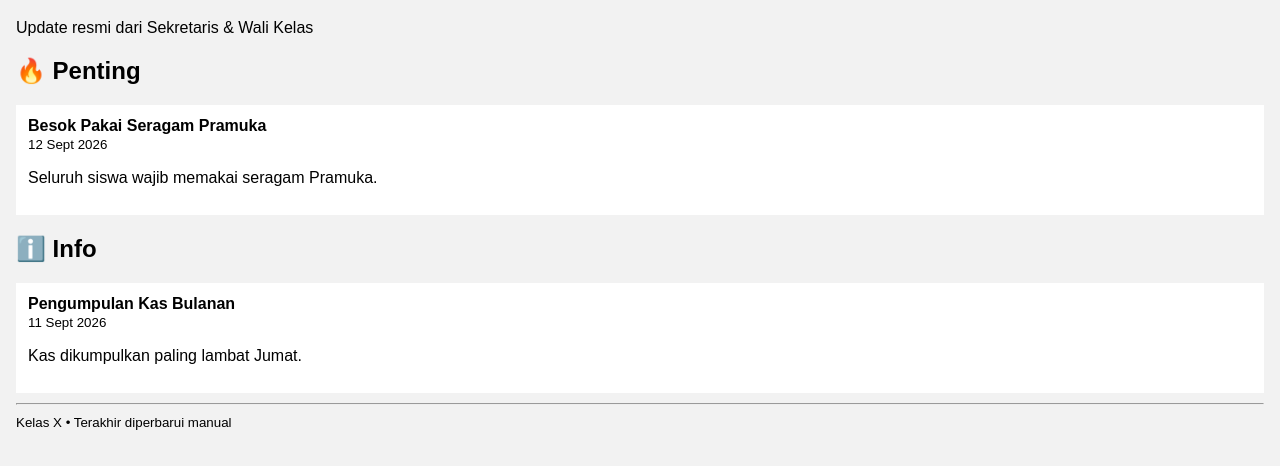
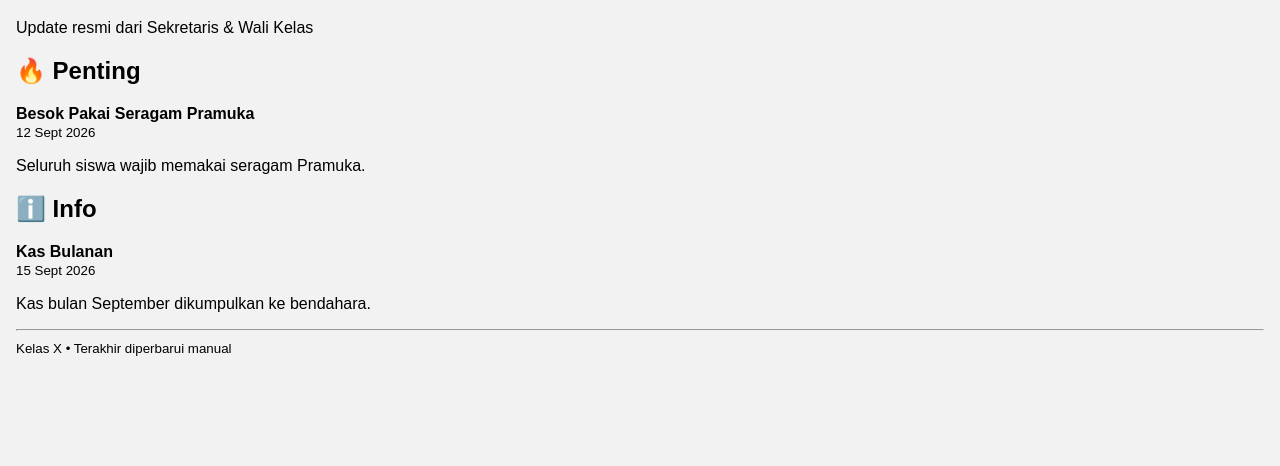
Before and after one commit to YoszStarlet/pengumuman-kelas, a plain HTML site: page index.html in a window 1280 px wide. Shown: the part 78-544 px from the top of the page. Drawn offline with Linux system fonts and the light colour scheme.

Commit message:
Fetch announcements from JSON instead of hardcoding

```diff
--- a/index.html
+++ b/index.html
@@ -19,34 +19,18 @@
   <small>Kelas X • Terakhir diperbarui manual</small>
 
   <script>
-  const data = [
-    {
-      judul: "Besok Pakai Seragam Pramuka",
-      tanggal: "12 Sept 2026",
-      isi: "Seluruh siswa wajib memakai seragam Pramuka.",
-      kategori: "penting"
-    },
-    {
-      judul: "Pengumpulan Kas Bulanan",
-      tanggal: "11 Sept 2026",
-      isi: "Kas dikumpulkan paling lambat Jumat.",
-      kategori: "info"
-    }
-  ];
-
-  data.forEach(item => {
-    const div = document.createElement("div");
-    div.style.background = "white";
-    div.style.padding = "12px";
-    div.style.marginBottom = "10px";
-
-    div.innerHTML = `
-      <b>${item.judul}</b><br>
-      <small>${item.tanggal}</small>
-      <p>${item.isi}</p>
-    `;
-
-    document.getElementById(item.kategori).appendChild(div);
+fetch("pengumuman.json")
+  .then(response => response.json())
+  .then(data => {
+    data.forEach(p => {
+      const box = document.createElement("div");
+      box.innerHTML = `
+        <b>${p.judul}</b><br>
+        <small>${p.tanggal}</small>
+        <p>${p.isi}</p>
+      `;
+      document.getElementById(p.kategori).appendChild(box);
+    });
   });
 </script>
 
```
